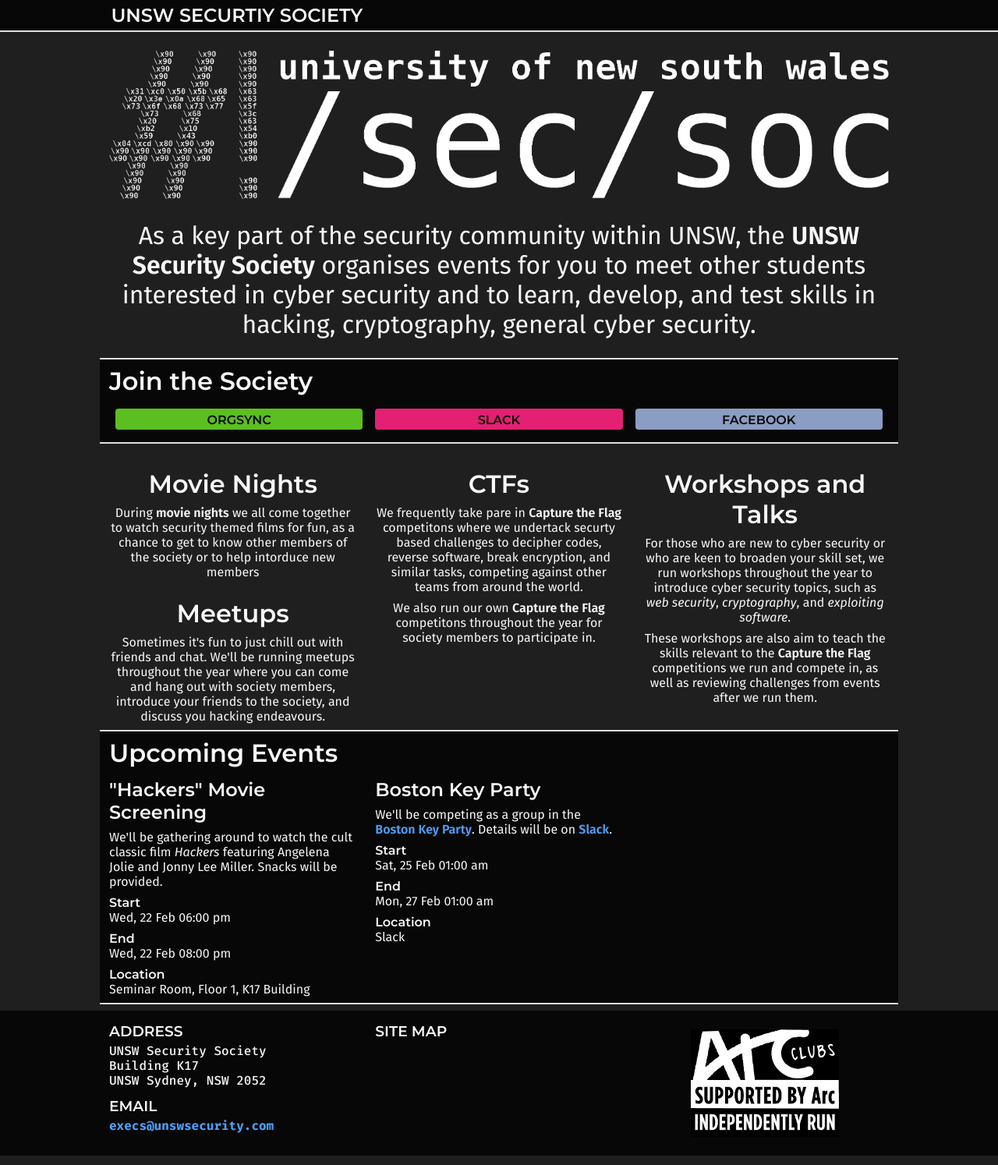
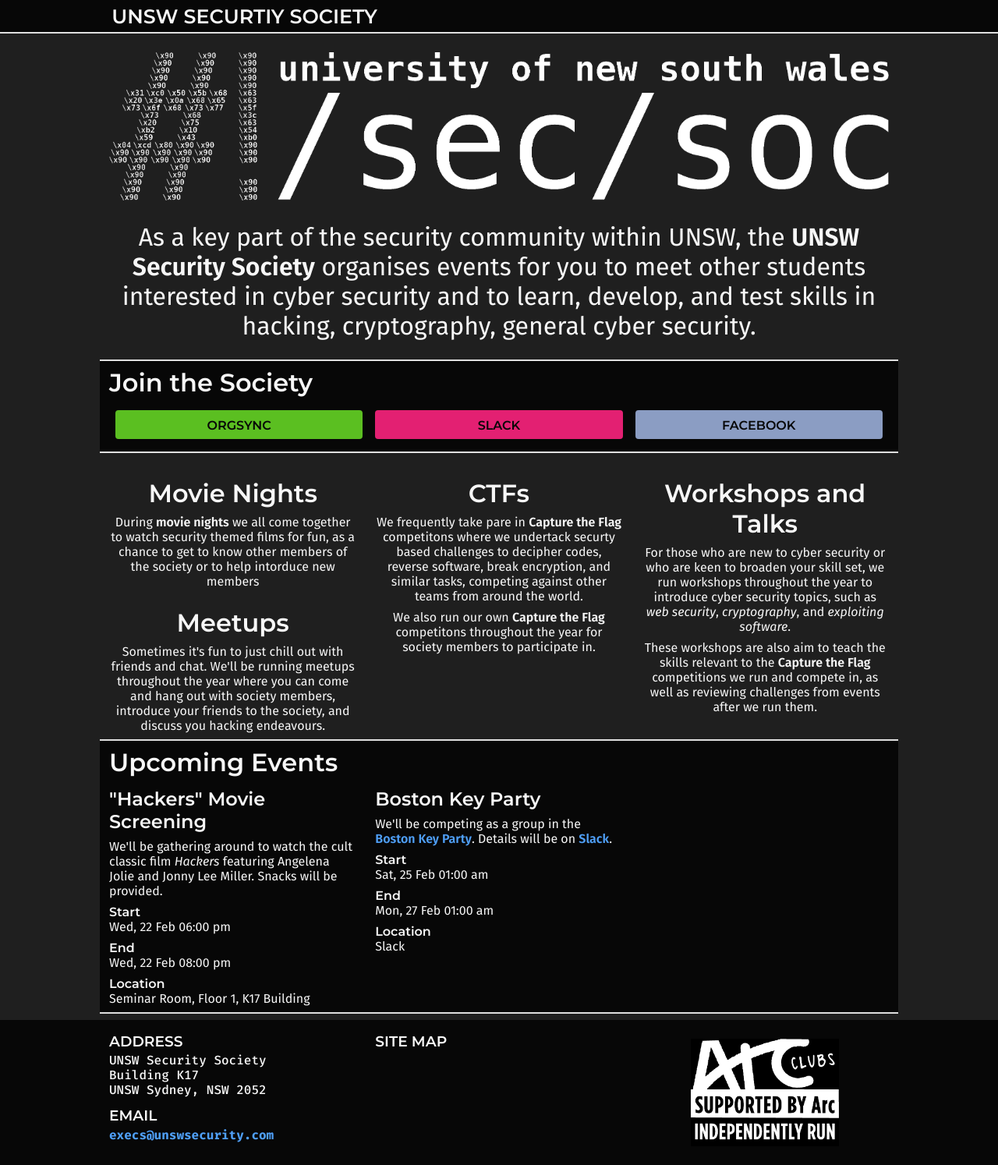
Before and after one commit to andrewjbennett/unswsecurity.com, a Jekyll site: the page built from index.md, in a window 1280 px wide. Shown: the whole page at 78% size. Built offline with Jekyll 4.4.1, drawn with Linux system fonts in a browser that asks for light colours.

Commit message:
Bigger buttons

```diff
--- a/_sass/base.scss
+++ b/_sass/base.scss
@@ -9,7 +9,7 @@
   }
 
   h1 {
-    font-size: 18pt;
+    font-size: 19pt;
     text-transform: uppercase;
     margin: 0;
     padding: 0.2em 0.6em;
--- a/_sass/blocks.scss
+++ b/_sass/blocks.scss
@@ -10,7 +10,7 @@
   border-radius: 4px;
   background-color: $fg;
   color: $bg;
-  padding: 0.3em 0.6em 0.2em 0.6em;
+  padding: 0.6em 0.6em 0.5em 0.6em;
   margin: 4px 8px;
   text-decoration: none;
   text-transform: uppercase;
--- a/_sass/secsoc.scss
+++ b/_sass/secsoc.scss
@@ -22,7 +22,7 @@
 
 // Sizes
 $content-max: 1024px;
-$content-min: 400px;
+$content-min: 410px;
 
 $spacing-small: 8px;
 $spacing: 12px;
```
